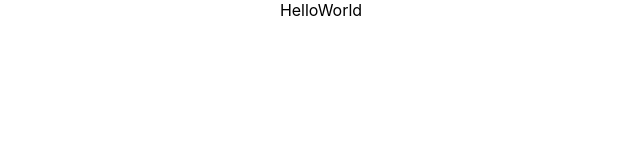
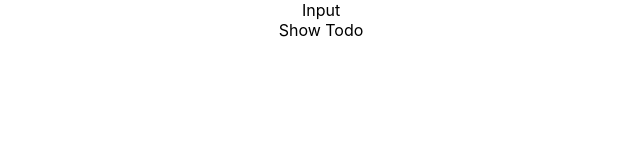
Before and after one commit to HughesSeanKyle/TechAdon-Todo, a React (Create React App) app: page / in a window 1280 px wide. Shown: the top 160 px of the page, without its empty margins (319-959 px from the left). Built offline with nearby package versions, Linux system fonts and the light colour scheme.

Commit message:
Created needed components

```diff
--- a/src/App.js
+++ b/src/App.js
@@ -1,7 +1,14 @@
 import './App.css';
+import Input from './components/Input';
+import ShowTodo from './components/ShowTodo';
 
 function App() {
-	return <div className="App">HelloWorld</div>;
+	return (
+		<div className="App">
+			<Input />
+			<ShowTodo />
+		</div>
+	);
 }
 
 export default App;
--- /dev/null
+++ b/src/components/Input.jsx
@@ -0,0 +1,7 @@
+import React from 'react';
+
+const Input = () => {
+	return <div>Input</div>;
+};
+
+export default Input;
--- /dev/null
+++ b/src/components/ShowTodo.jsx
@@ -0,0 +1,7 @@
+import React from 'react';
+
+const ShowTodo = () => {
+	return <div>Show Todo</div>;
+};
+
+export default ShowTodo;
```
